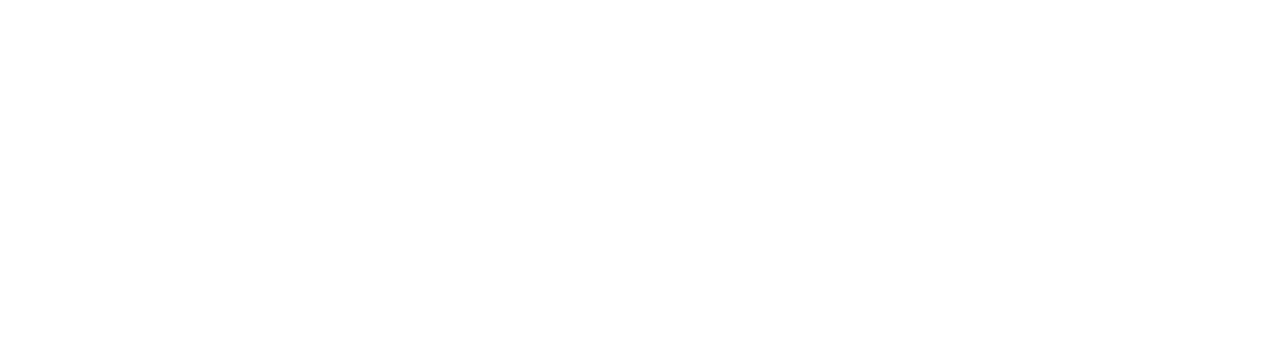
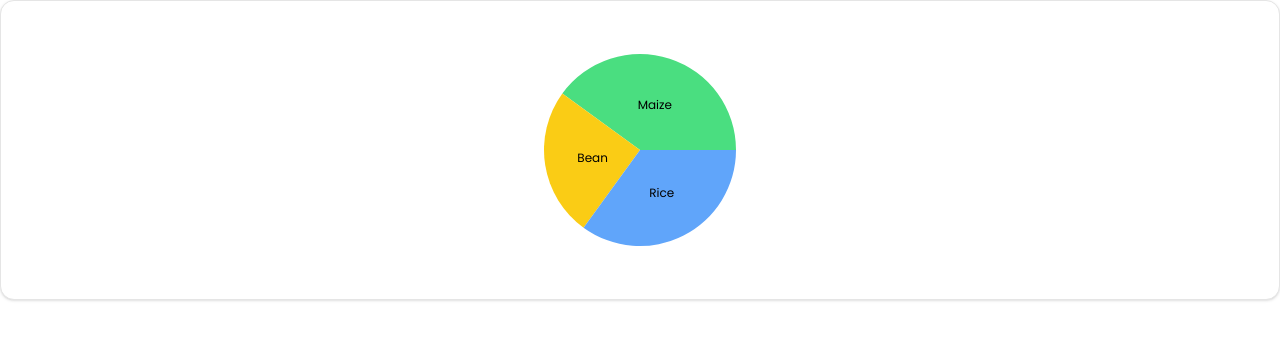
Before and after one commit to Nziza-Prince/AGRISENSE_WEB, a React (Vite) app: page /testCharts in a window 1280 px wide. Before the commit this address had no page. Shown: the top 340 px of the page. Built offline with nearby package versions, Linux system fonts and the light colour scheme.

Commit message:
added a new route for testing graphs

```diff
--- a/src/App.tsx
+++ b/src/App.tsx
@@ -13,6 +13,7 @@ import AboutUs from './landingPage/AboutUs/AboutUs'
 import PopularServices from './landingPage/Popular-Services/PopularServices'
 import SmartFarming from './landingPage/smartFarmingBlog/smartFarming'
 import Footer from './landingPage/Footer'
+import LandingPageChart from './testCharts/LandingPageChart'
 function App() {
   return (
     <>
@@ -32,6 +33,7 @@ function App() {
 <Route path="/services" element={<PopularServices />} />
 <Route path="/blogs" element={<SmartFarming />} />
 <Route path="/contacts" element={<Footer />} />
+<Route path="testCharts" element={<LandingPageChart/>}/>
 
 
 {/* <Route path="/pricing" element={<PricingPlan />} />  */}
--- /dev/null
+++ b/src/testCharts/LandingPageChart.tsx
@@ -0,0 +1,70 @@
+import { TrendingUp } from "lucide-react";
+import { LabelList, Pie, PieChart } from "recharts";
+import {
+  Card,
+  CardContent,
+  CardDescription,
+  CardFooter,
+  CardHeader,
+  CardTitle,
+} from "@/components/ui/card";
+import {
+  ChartConfig,
+  ChartContainer,
+  ChartTooltip,
+  ChartTooltipContent,
+} from "@/components/ui/chart";
+const chartData = [
+  { crop: "Maize", harvest: 40, fill: "#4ade80" }, // Tailwind green-400
+  { crop: "Bean", harvest: 25, fill: "#facc15" }, // Tailwind yellow-400
+  { crop: "Rice", harvest: 35, fill: "#60a5fa" }, // Tailwind blue-400
+]
+const chartConfig = {
+  harvest: {
+    label: "Harvest",
+  },
+  maize: {
+    label: "Maize",
+    color: "hsl(var(--chart-1))",
+  },
+  bean: {
+    label: "Bean",
+    color: "hsl(var(--chart-2))",
+  },
+  rice: {
+    label: "Rice",
+    color: "hsl(var(--chart-3))",
+  },
+} satisfies ChartConfig;
+
+const LandingPageChart = () => {
+  return (
+    <div>
+      <Card>
+
+        <CardContent >
+          <ChartContainer
+            config={chartConfig}
+            className="mx-auto aspect-square max-h-[250px] [&_.recharts-text]:fill-background"
+          >
+            <PieChart>
+              <ChartTooltip
+                content={<ChartTooltipContent nameKey="harvest" hideLabel />}
+              />
+              <Pie data={chartData} dataKey="harvest">
+                <LabelList
+                  dataKey="crop"
+                  position="inside"
+                  stroke="none"
+                  style={{ fill: "black", fontSize: 12 }}
+                />
+              </Pie>
+            </PieChart>
+          </ChartContainer>
+        </CardContent>
+      </Card>
+    </div>
+  );
+};
+
+export default LandingPageChart;
```
